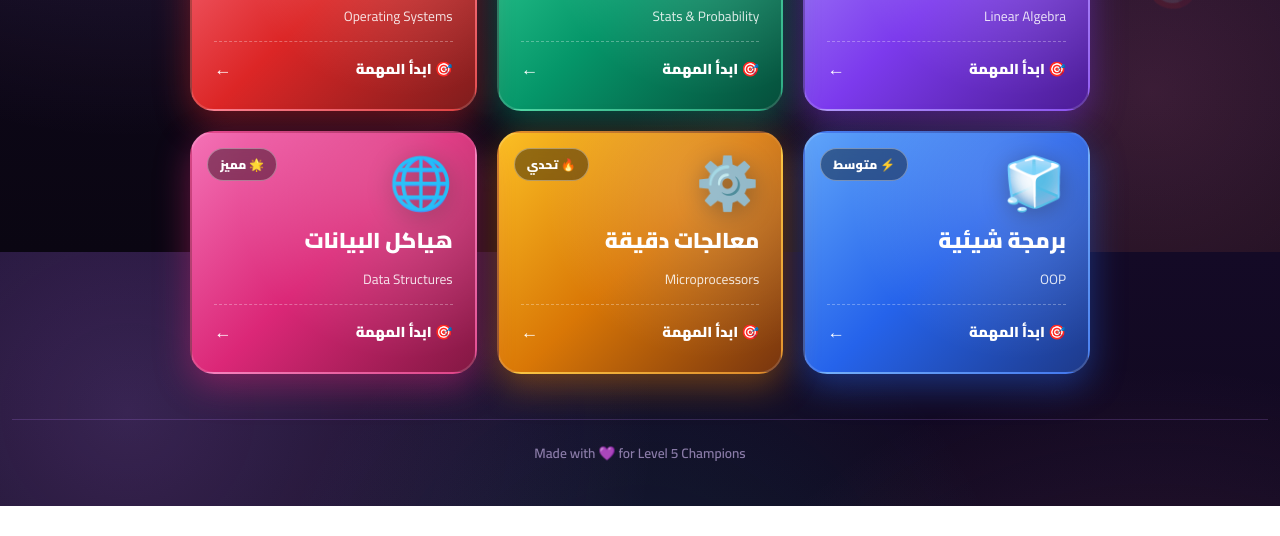
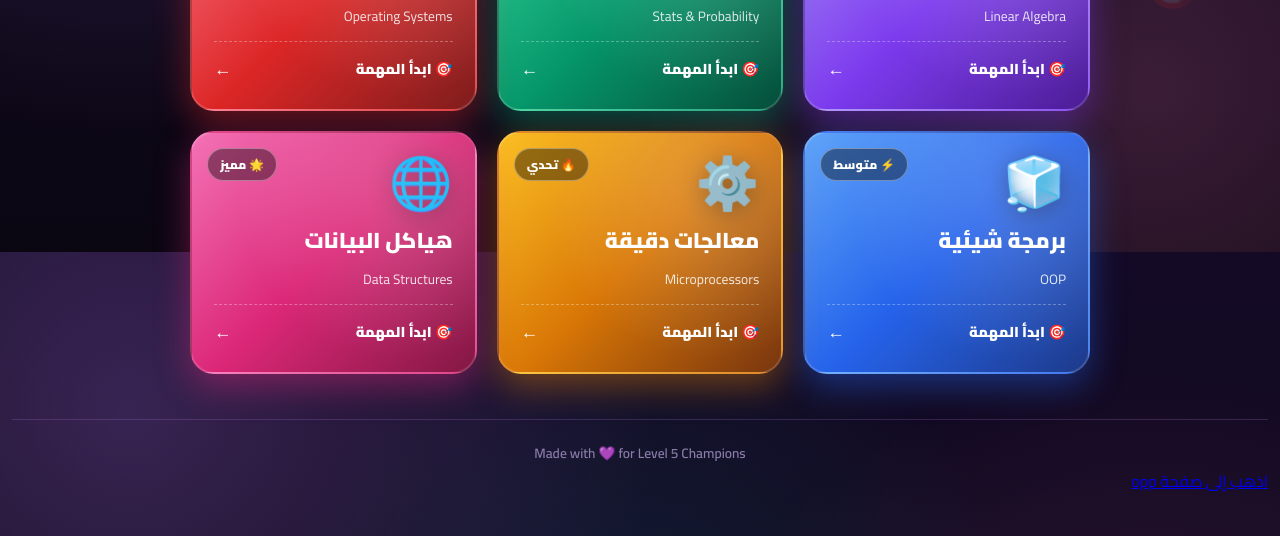
Before and after one commit to jam5-lab/myprofile-, a plain HTML site: page index.html in a window 1280 px wide. Shown: the part 548-1084 px from the top of the page. Before the commit the page ends 1054 px from the top, so only its background shows below. Drawn offline with Linux system fonts and the light colour scheme.

Commit message:
Update index.html

```diff
--- a/index.html
+++ b/index.html
@@ -446,7 +446,7 @@ document.getElementById('menuModal').addEventListener('click', function(e){
   if(e.target === this) closeMenu();
 });
 </script>
-
+<a href="/opp">اذهب إلى صفحة opp</a>
 
 </body>
 </html>
```
